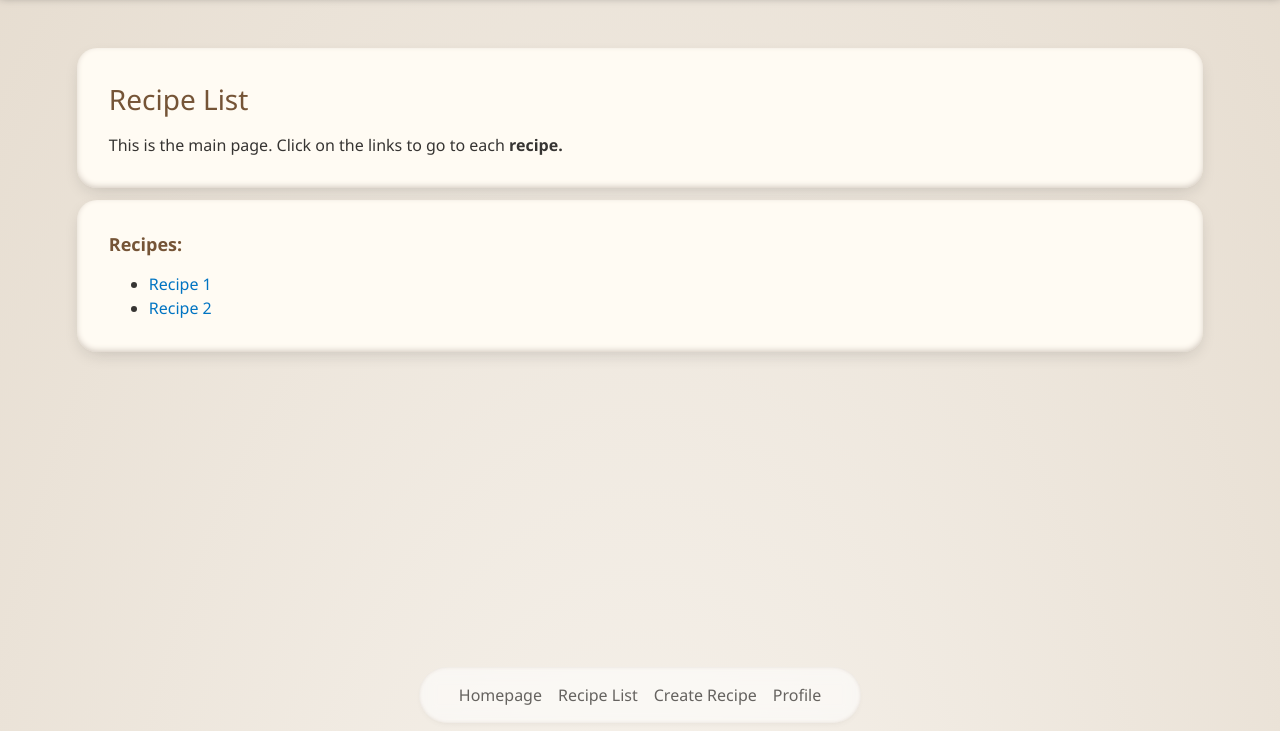
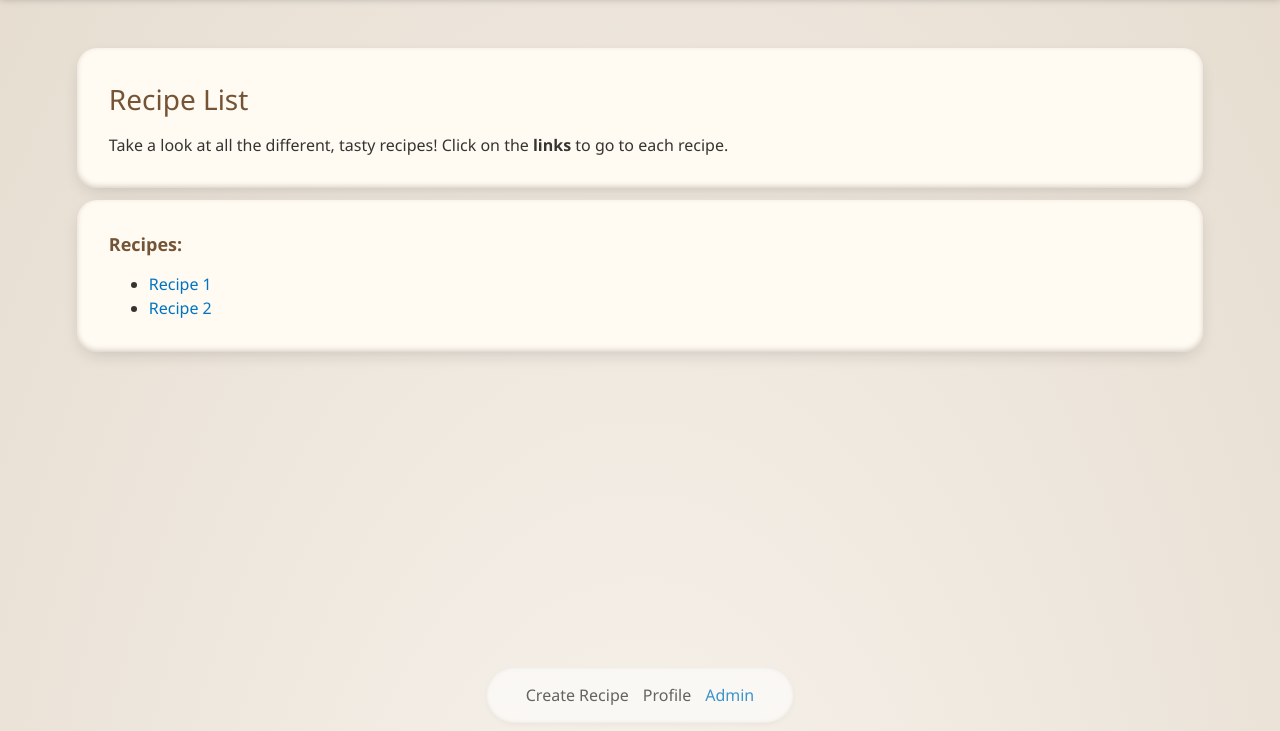
Before and after one commit to floodlight-0000/recipebook-sales-gonzalo, a Django app: page / in a window 1280 px wide. Shown: the part 69-800 px from the top of the page. Run offline with Django 5.2, Linux system fonts and the light colour scheme; a user stored in the database is signed in; data comes from the database, SQL or seed files in the repository; both versions use the stored data as it was after the commit.

Commit message:
make minor tweaks to the navbar

```diff
--- a/ledger/static/style.css
+++ b/ledger/static/style.css
@@ -112,6 +112,9 @@ a {
     font-weight: 500;
     text-decoration: none;
 }
+a:hover {
+    filter: brightness(1.2);
+}
 a:visited {
     color: var(--link-color-visited);
 }
@@ -128,14 +131,14 @@ ul li {
 ul.nav-list {
     display: flex;
     justify-content: space-around;
-    column-gap: 16px;
+    column-gap: 14px;
     margin: 0;
     padding: 0;
     overflow: auto;
     transition: column-gap 120ms cubic-bezier(0.1, 0.5, 0.125, 0.875);
 }
 div.hitbox:hover ul.nav-list {
-    column-gap: 32px;
+    column-gap: 28px;
 }
 ul.nav-list li {
     display: flex;
--- a/ledger/templates/base.html
+++ b/ledger/templates/base.html
@@ -1,6 +1,6 @@
 {% extends "head.html" %}
 
-<!-- This serves as a template for the main content pages, such as the detailed or list view. -->
+<!-- This serves as the foundation of the main pages, such as the detailed or list view. -->
 
 {% block head %}
 <div class="header"><h1>Recipe Book</h1>
--- a/ledger/templates/listTemplate.html
+++ b/ledger/templates/listTemplate.html
@@ -3,7 +3,7 @@
 {% block title %}Recipe List{% endblock %}
 
 {% block intro %}
-    This is the main page. Click on the links to go to each <strong>recipe.</strong>
+    Take a look at all the different, tasty recipes! Click on the <strong>links</strong> to go to each recipe.
 {% endblock %}
 
 {% block content %}
@@ -18,10 +18,9 @@
 {% block navbar %}
 <div class="nav-item">
     <ul class="nav-list">
-        <li> Homepage </li>
-        <li> Recipe List </li>
         <li> Create Recipe </li>
         <li> Profile </li>
+        <li> <a href="/admin"> Admin </a> </li>
     </ul>
 </div>
 {% endblock %}
```
Also changed, not shown: ledger/templates/recipeTemplate.html (+4 -4 lines), db.sqlite3.
